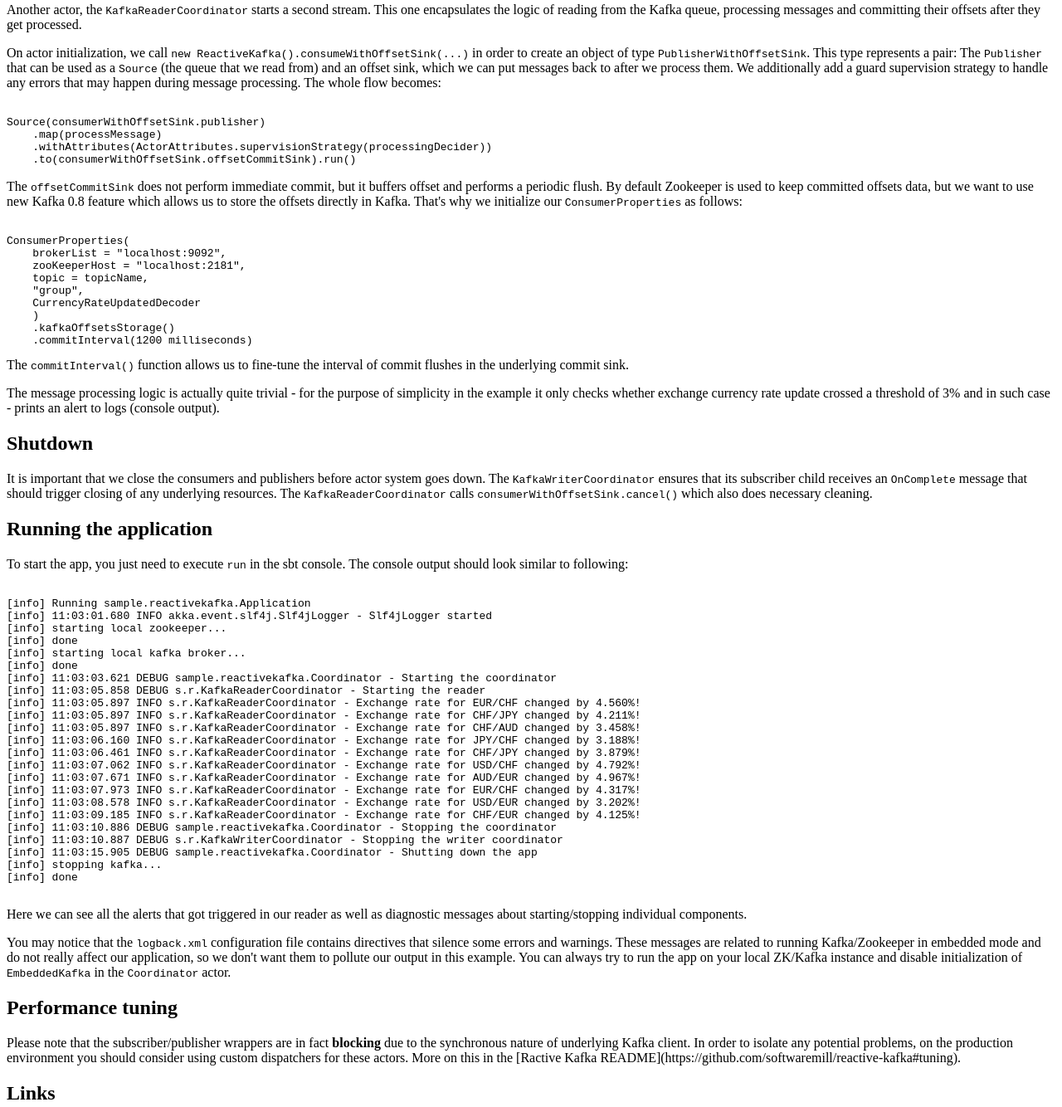
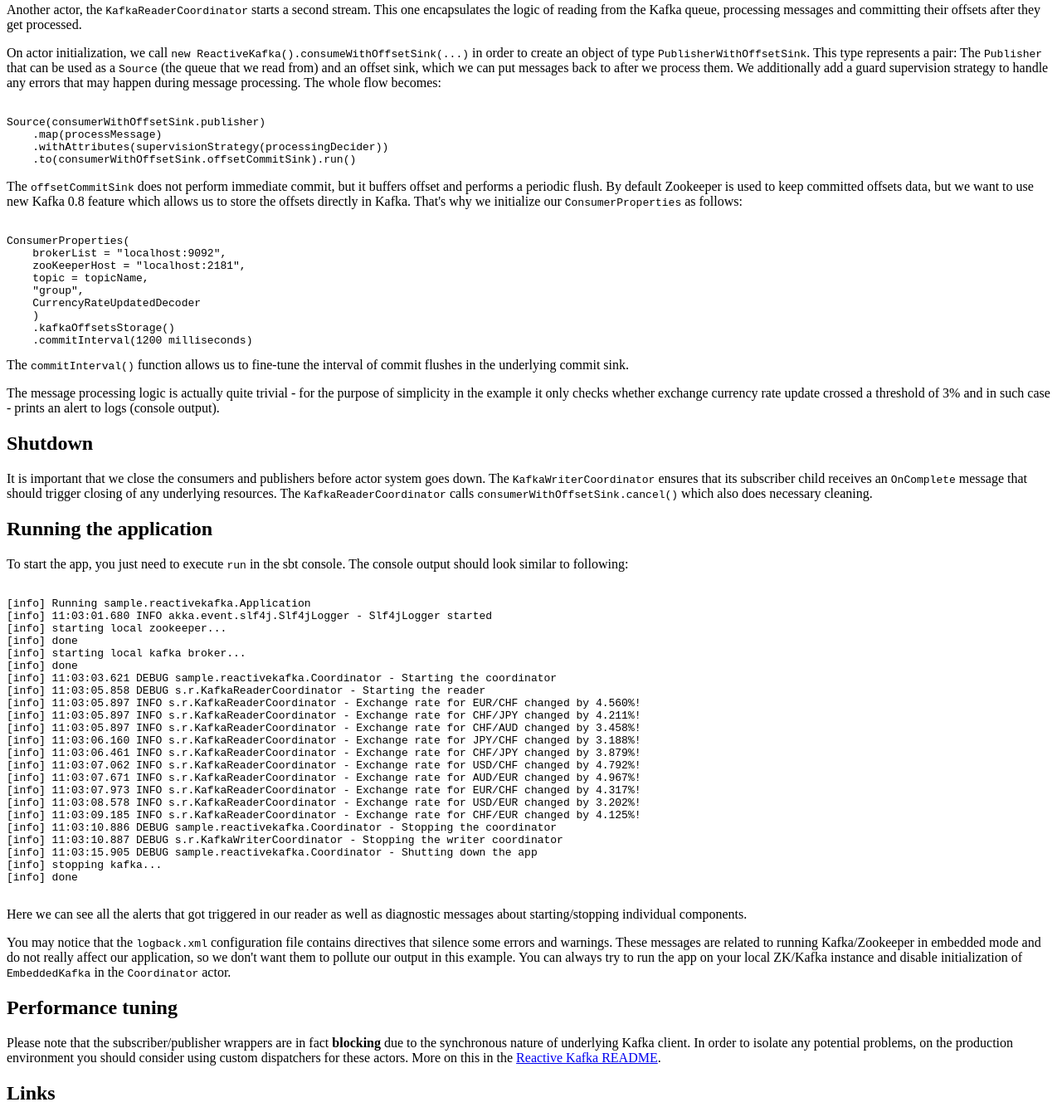
Before and after one commit to softwaremill/activator-reactive-kafka-scala, a plain HTML site: page tutorial/index.html in a window 1280 px wide. Shown: the part 721-2055 px from the top of the page at 83% size. Drawn offline with Linux system fonts and the light colour scheme.

Commit message:
[minor] Tutorial tuning

```diff
--- a/tutorial/index.html
+++ b/tutorial/index.html
@@ -88,7 +88,7 @@
 <pre><code>
 Source(consumerWithOffsetSink.publisher)
     .map(processMessage)
-    .withAttributes(ActorAttributes.supervisionStrategy(processingDecider))
+    .withAttributes(supervisionStrategy(processingDecider))
     .to(consumerWithOffsetSink.offsetCommitSink).run()
 </code></pre>
     </p>
@@ -185,8 +185,8 @@ ConsumerProperties(
     <p>
         Please note that the subscriber/publisher wrappers are in fact <b>blocking</b> due to the synchronous nature
         of underlying Kafka client. In order to isolate any potential problems, on the production environment you
-        should consider using custom dispatchers for these actors. More on this in the [Ractive Kafka
-        README](https://github.com/softwaremill/reactive-kafka#tuning).
+        should consider using custom dispatchers for these actors. More on this in the
+        <a href="https://github.com/softwaremill/reactive-kafka#tuning" target="_blank">Reactive Kafka README</a>.
     </p>
 </div>
 <div>
```
